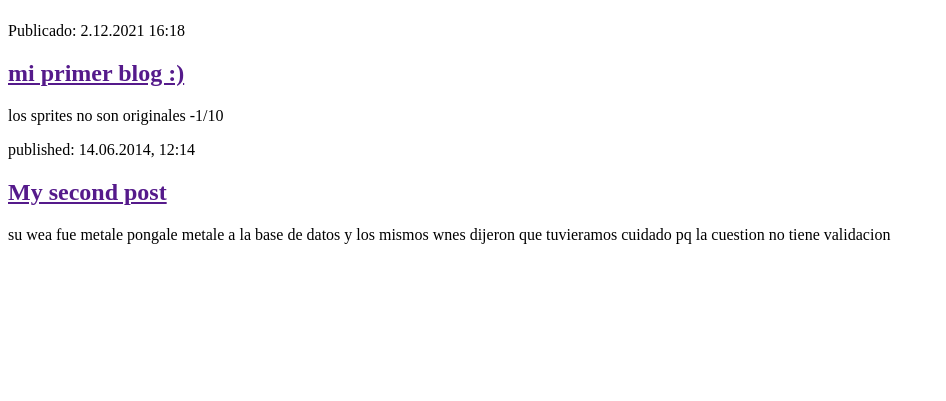
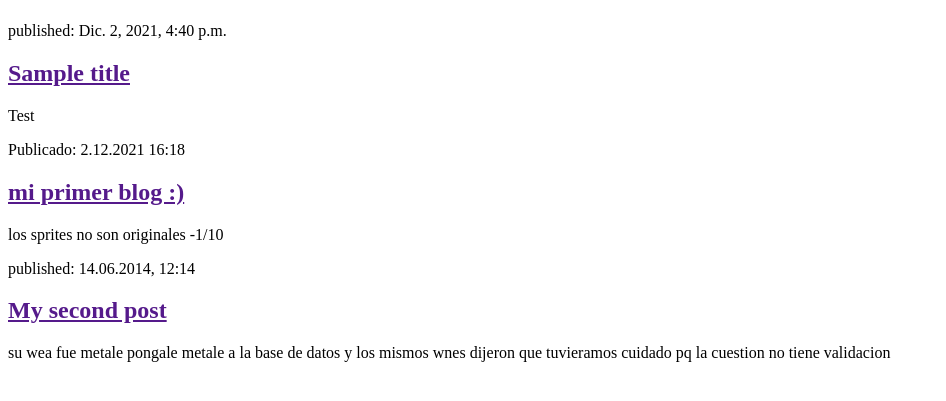
Before and after one commit to benjamin-gonzalez-diaz/my-first-blog, a Django app: page / in a window 1280 px wide. Shown: the part 58-459 px from the top of the page, without its empty margins (0-946 px from the left). Run offline with Django 3.2, Linux system fonts and the light colour scheme; data comes from the database, SQL or seed files in the repository; both versions use the stored data as it was after the commit.

Commit message:
agregando cosas para el blog xd

```diff
--- a/blog/templates/blog/post_list.html
+++ b/blog/templates/blog/post_list.html
@@ -7,7 +7,13 @@
         <header>
             <h1><a href="/">Django Benjamin</a></h1>
         </header>
-
+        {% for post in posts %}
+        <article>
+            <time>published: {{ post.published_date }}</time>
+            <h2><a href="">{{ post.title }}</a></h2>
+            <p>{{ post.text|linebreaksbr }}</p>
+        </article>
+        {% endfor %}
         <article>
             <time>Publicado: 2.12.2021 16:18</time>
             <h2><a href="">mi primer blog :)</a></h2>
--- a/blog/views.py
+++ b/blog/views.py
@@ -1,5 +1,7 @@
 from django.shortcuts import render
+from django.utils import timezone
+from .models import Post
 
-# Create your views here.
 def post_list(request):
-    return render(request, 'blog/post_list.html', {})
+    posts = Post.objects.filter(published_date__lte=timezone.now()).order_by('published_date')
+    return render(request, 'blog/post_list.html', {'posts': posts})
```
Also changed, not shown: db.sqlite3.
